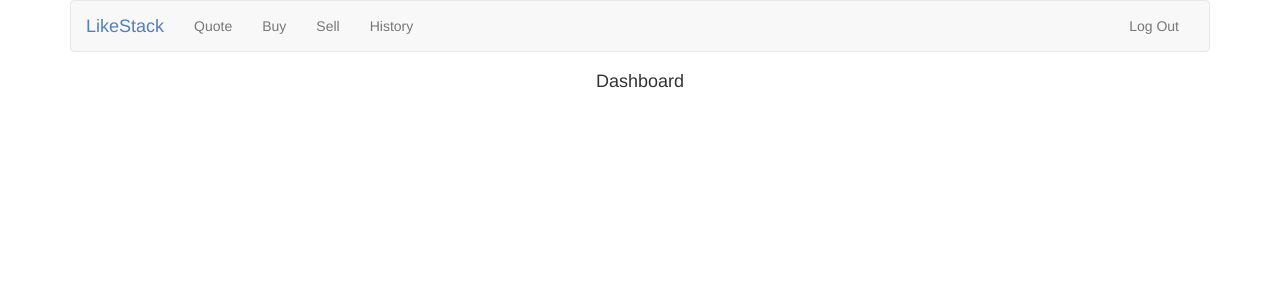
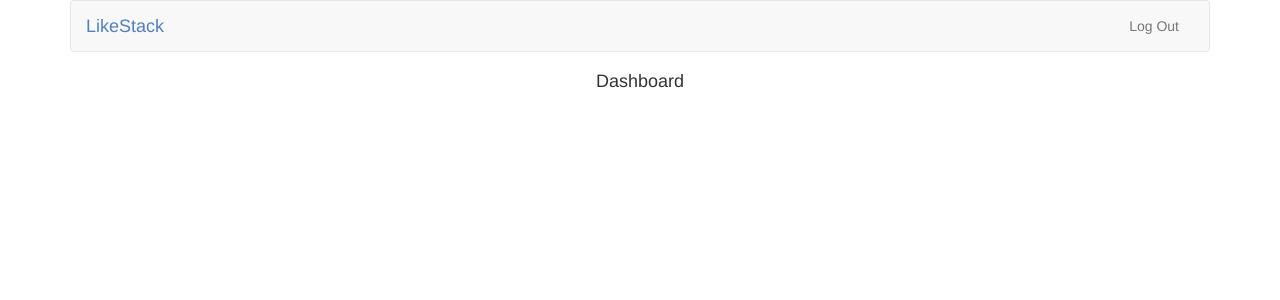
Before and after one commit to YasBenAll/WEBIK07, a Flask app: page / in a window 1280 px wide. Shown: the top 300 px of the page. Run offline with Flask 2, Linux system fonts and the light colour scheme; a user stored in the database is signed in; some libraries are stand-ins or nearby versions.

Commit message:
fix dead paths

```diff
--- a/templates/layout.html
+++ b/templates/layout.html
@@ -36,13 +36,13 @@
                         <a class="navbar-brand" href="{{ url_for('index') }}"><span class="blue">LikeStack</span></a>
                     </div>
                     <div class="collapse navbar-collapse" id="navbar">
-                        {% if session.user_id %}
-                            <ul class="nav navbar-nav">
-                                <li><a href="{{ url_for('quote') }}">Quote</a></li>
-                                <li><a href="{{ url_for('buy') }}">Buy</a></li>
-                                <li><a href="{{ url_for('sell') }}">Sell</a></li>
-                                <li><a href="{{ url_for('history') }}">History</a></li>
-                            </ul>
+                        <!--{% if session.user_id %}-->
+                        <!--    <ul class="nav navbar-nav">-->
+                        <!--        <li><a href="{{ url_for('quote') }}">Quote</a></li>-->
+                        <!--        <li><a href="{{ url_for('buy') }}">Buy</a></li>-->
+                        <!--        <li><a href="{{ url_for('sell') }}">Sell</a></li>-->
+                        <!--        <li><a href="{{ url_for('history') }}">History</a></li>-->
+                        <!--    </ul>-->
                             <ul class="nav navbar-nav navbar-right">
                                 <li><a href="{{ url_for('logout') }}">Log Out</a></li>
                             </ul>
```
